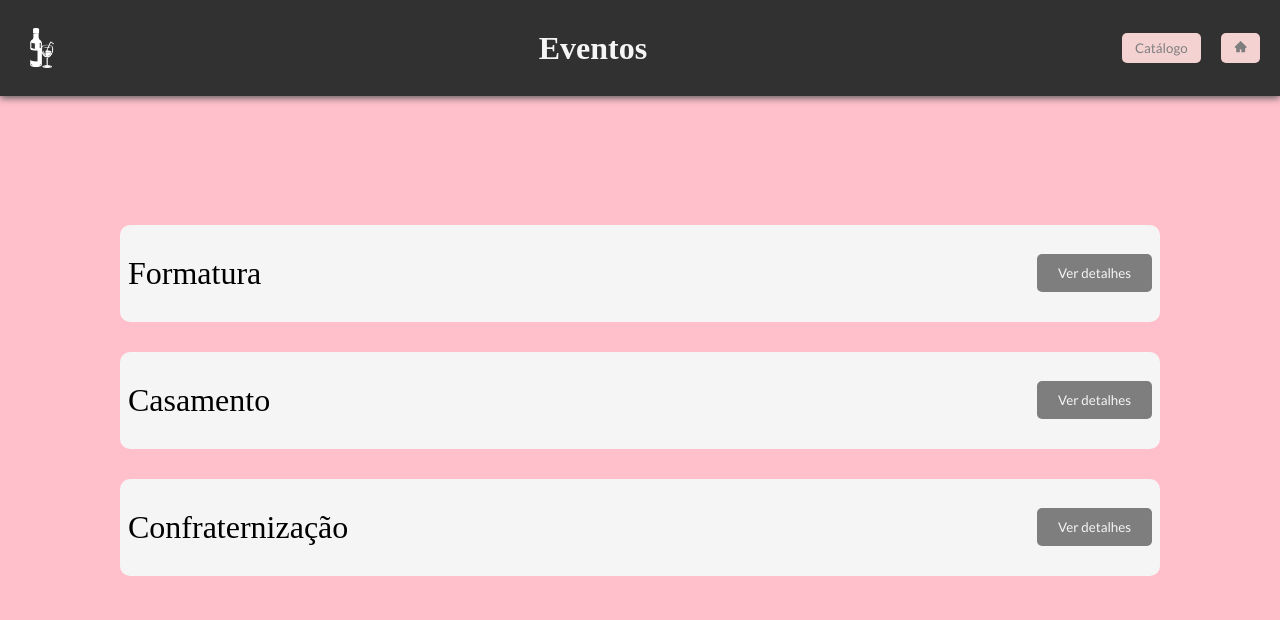
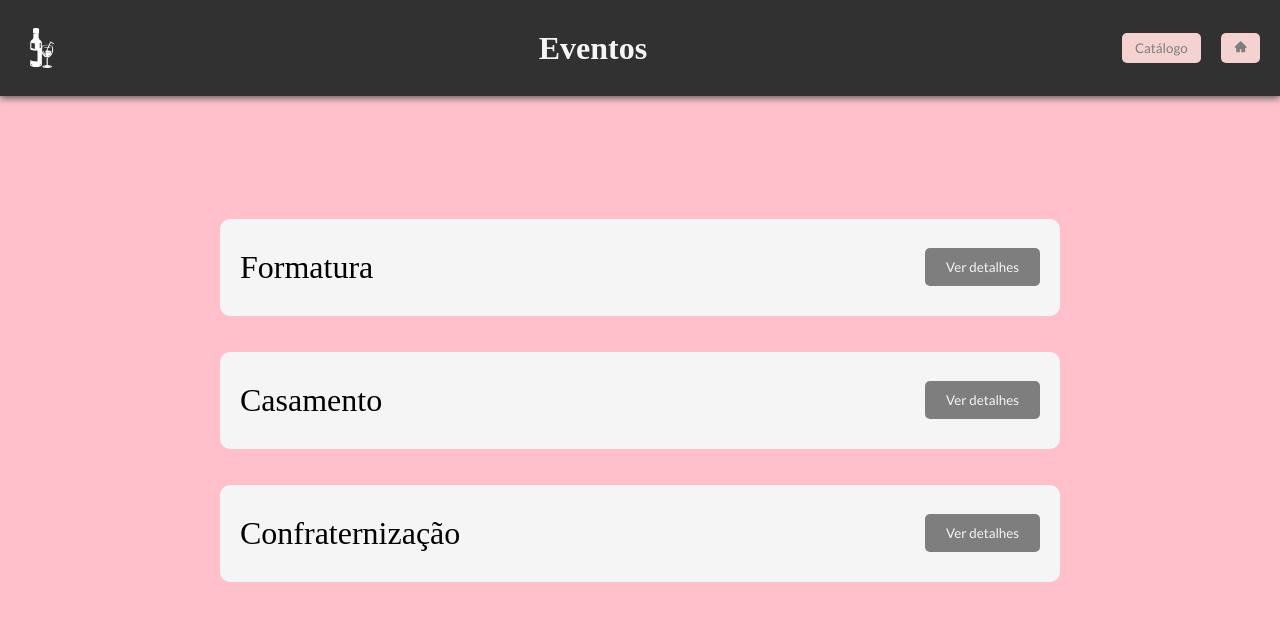
Before and after one commit to Kenzie-Academy-Brasil-Developers/react-entrega-s3-administracao-de-eventos-luan-ferreir4, a React (Create React App) app: page /events in a window 1280 px wide. Shown: the top 620 px of the page. Built offline with nearby package versions, Linux system fonts and the light colour scheme; no server answers; a web font is replaced by a local one.

Commit message:
style: list layout

```diff
--- a/src/styles/eventDrinks/index.js
+++ b/src/styles/eventDrinks/index.js
@@ -6,18 +6,20 @@ export const EventDrinkList = styled.div`
   align-items: center;
   flex-wrap: wrap;
   width: 94vw;
+  padding: 18px 0;
   margin: 14vh auto 0;
   background-color: #f5f5f5;
   box-shadow: 0px 2px 7px #595959;
 
-  h1{
+  h1 {
     font-weight: 300;
-    margin-bottom: 0;
+    margin: 0;
+    color: #7e7e7e;
   }
 
-  img {
-    width: 80vw;
-    max-width: 300px;
+  hr {
+    width: 75vw;
+    max-width: 700px;
   }
 `;
 
@@ -26,17 +28,20 @@ position: relative;
   display: flex;
   flex-direction: column;
   align-items: center;
+
   width: 200px;
   height: 255px;
   padding: 20px 10px;
   margin: 15px 10px;
+
   background-color: pink;
   box-shadow: 0px 2px 7px #595959;
 
   img {
     width: 42px;
   }
-  h5{
+
+  h5 {
     margin: 10px 0;
     font-size: 2rem;
     font-weight: 500;
--- a/src/styles/eventsPage/index.js
+++ b/src/styles/eventsPage/index.js
@@ -23,19 +23,22 @@ export const Card = styled.div`
   text-align: left;
   background-color: #f5f5f5;
   width: 80vw;
-  padding: 20px 8px;
-  margin: 15px 0;
+  max-width: 800px;
+  padding: 20px;
+  margin: 18px 0;
 
   border-radius: 10px;
 
   img {
     width: 60px;
   }
-  h1{
+
+  h1 {
     margin: 10px 0;
     font-size: 2rem;
     font-weight: 500;
   }
+
   button {
     padding: 10px 20px;
     background-color: #7e7e7e;
```
Lines whose indentation alone changed are shown as unchanged.
